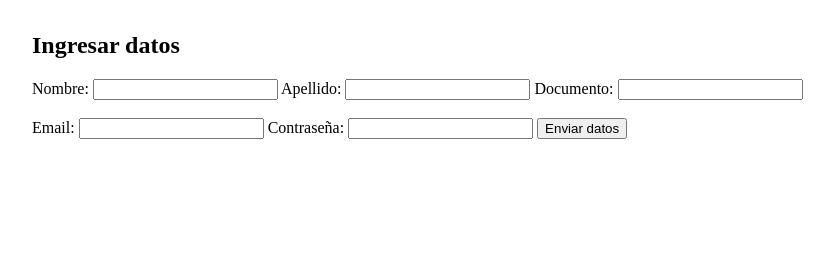
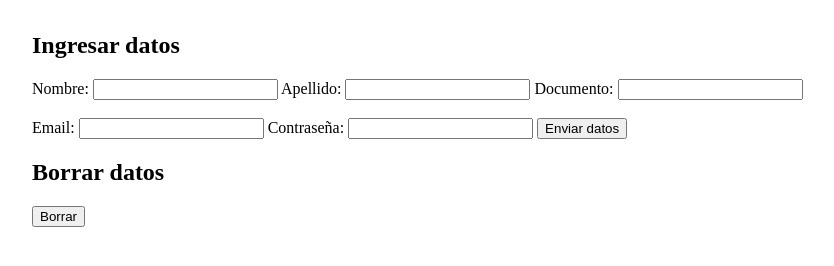
Before and after one commit to HannibalAlex/Pruebas_examan, a Python web app: template flask/templates/index.html in a window 1280 px wide. Shown: the part 121-387 px from the top of the page, without its empty margins (0-834 px from the left). Run offline with Jinja, Linux system fonts and the light colour scheme; the template is opened without the code that fills it, so the values that code supplies are empty.

Commit message:
Correcciones en index.html

```diff
--- a/flask/templates/index.html
+++ b/flask/templates/index.html
@@ -1,6 +1,5 @@
 <!DOCTYPE html>
 <html lang="en">
-
 <head>
   <meta charset="UTF-8">
   <meta http-equiv="X-UA-Compatible" content="IE=edge">
@@ -8,7 +7,6 @@
   <link rel="stylesheet" href="{{ url_for('static', filename='styles.css') }}">
   <title>Base de datos</title>
 </head>
-
 <body>
   <h1>Base de datos</h1>
   <p>{{ mensaje }}</p>
@@ -30,11 +28,6 @@
       <td>{{ row[3] }}</td>
       <td>{{ row[4] }}</td>
       <td>{{ row[5] }}</td>
-      <td>
-        <form action="{{ url_for('delete', id=row[0]) }}" method="POST">
-          <button type="submit">Borrar</button>
-        </form>
-      </td>
     </tr>
     {% endfor %}
   </table>
@@ -53,6 +46,10 @@
     <input type="text" id="Password" name="Password" required>
     <button type="submit">Enviar datos</button>
   </form>
+
+<h2>Borrar datos</h2>
+<form action="{{ url_for('delete', id=row[0]) }}" method="POST">
+<button type="submit">Borrar</button>
+</form>
 </body>
-
 </html>
```
